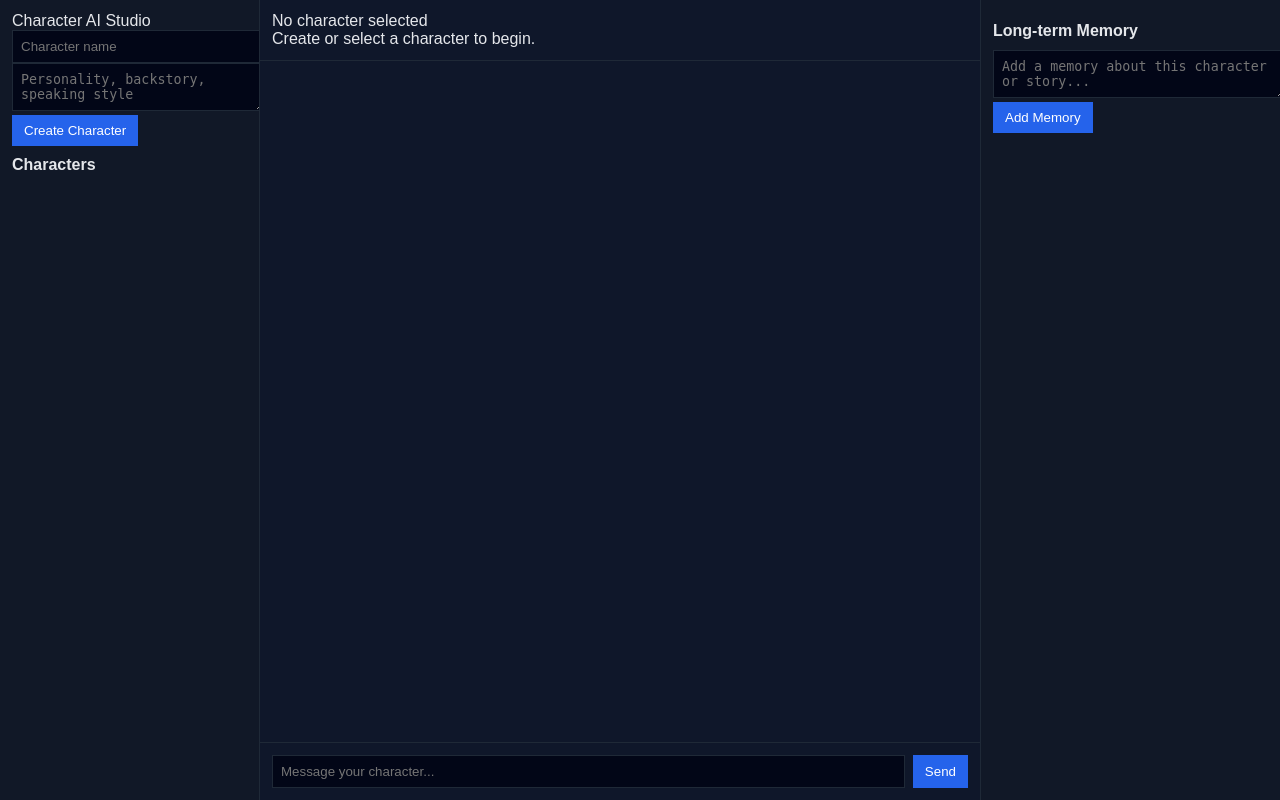
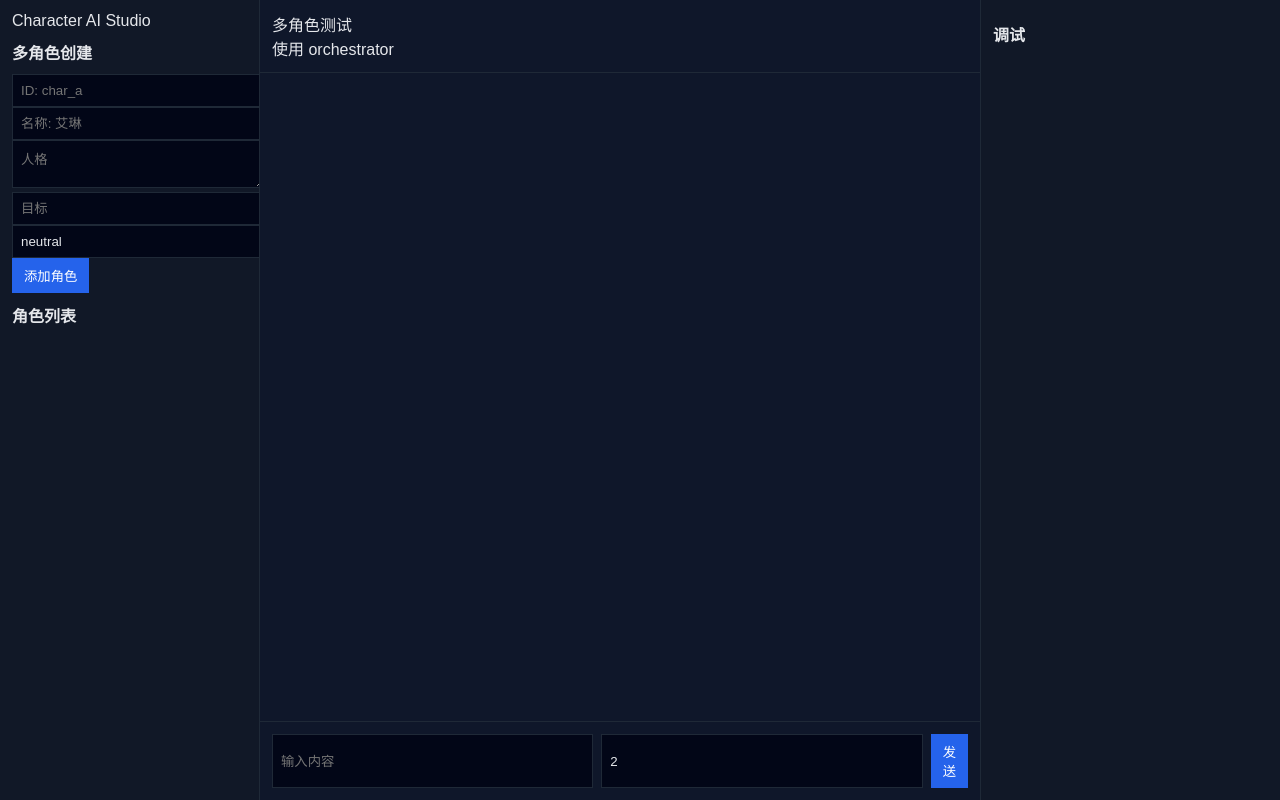
Before and after one commit to lussifa/character, a FastAPI app: page / in a window 1280 px wide. Run offline with FastAPI, Linux system fonts and the light colour scheme; data that the repository does not hold is empty; parts of the project's set-up code (start-up, migrations or seed data) failed here and were passed over.

Commit message:
Upgrade UI to multi-character orchestrator console

```diff
--- a/templates/index.html
+++ b/templates/index.html
@@ -1,5 +1,5 @@
 <!doctype html>
-<html lang="en">
+<html lang="zh-CN">
 <head>
   <meta charset="utf-8" />
   <meta name="viewport" content="width=device-width, initial-scale=1" />
@@ -10,36 +10,39 @@
   <div class="app-shell">
     <aside class="sidebar">
       <div class="brand">Character AI Studio</div>
-      <form id="character-form" class="panel-form">
-        <input id="character-name" placeholder="Character name" required />
-        <textarea id="character-description" placeholder="Personality, backstory, speaking style"></textarea>
-        <button type="submit">Create Character</button>
+      <div class="section-title">多角色创建</div>
+      <form id="multi-character-form" class="panel-form">
+        <input id="mc-id" placeholder="ID: char_a" required />
+        <input id="mc-name" placeholder="名称: 艾琳" required />
+        <textarea id="mc-persona" placeholder="人格"></textarea>
+        <input id="mc-goal" placeholder="目标" />
+        <input id="mc-mood" placeholder="情绪" value="neutral" />
+        <button type="submit">添加角色</button>
       </form>
-      <div class="section-title">Characters</div>
-      <div id="character-list" class="character-list"></div>
+      <div class="section-title">角色列表</div>
+      <div id="multi-character-list" class="character-list"></div>
     </aside>
 
     <main class="chat-panel">
       <header class="chat-header">
         <div>
-          <div id="active-character" class="active-character">No character selected</div>
-          <div id="active-description" class="active-description">Create or select a character to begin.</div>
+          <div class="active-character">多角色测试</div>
+          <div class="active-description">使用 orchestrator</div>
         </div>
       </header>
       <section id="messages" class="messages"></section>
-      <form id="chat-form" class="chat-input">
-        <input id="chat-message" placeholder="Message your character..." autocomplete="off" disabled />
-        <button id="send-button" type="submit" disabled>Send</button>
+      <form id="multi-chat-form" class="chat-input">
+        <input id="chat-message" placeholder="输入内容" />
+        <input id="max-speakers" type="number" value="2" />
+        <button type="submit">发送</button>
       </form>
     </main>
 
     <aside class="memory-panel">
-      <div class="section-title">Long-term Memory</div>
-      <form id="memory-form" class="panel-form">
-        <textarea id="memory-content" placeholder="Add a memory about this character or story..." disabled></textarea>
-        <button id="memory-button" type="submit" disabled>Add Memory</button>
-      </form>
-      <div id="memory-list" class="memory-list"></div>
+      <div class="section-title">调试</div>
+      <pre id="debug-scheduler"></pre>
+      <pre id="debug-world"></pre>
+      <pre id="debug-graph"></pre>
     </aside>
   </div>
   <script src="/static/app.js"></script>
```
